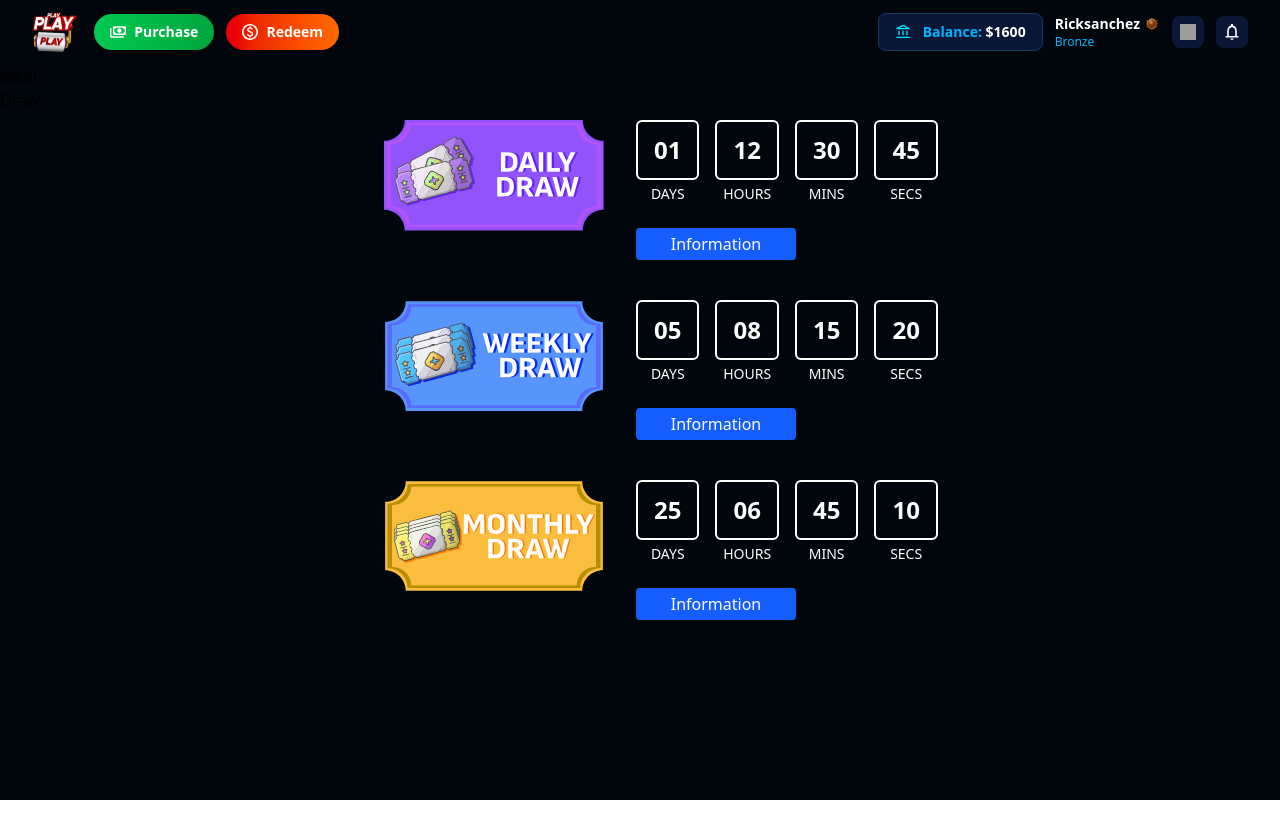
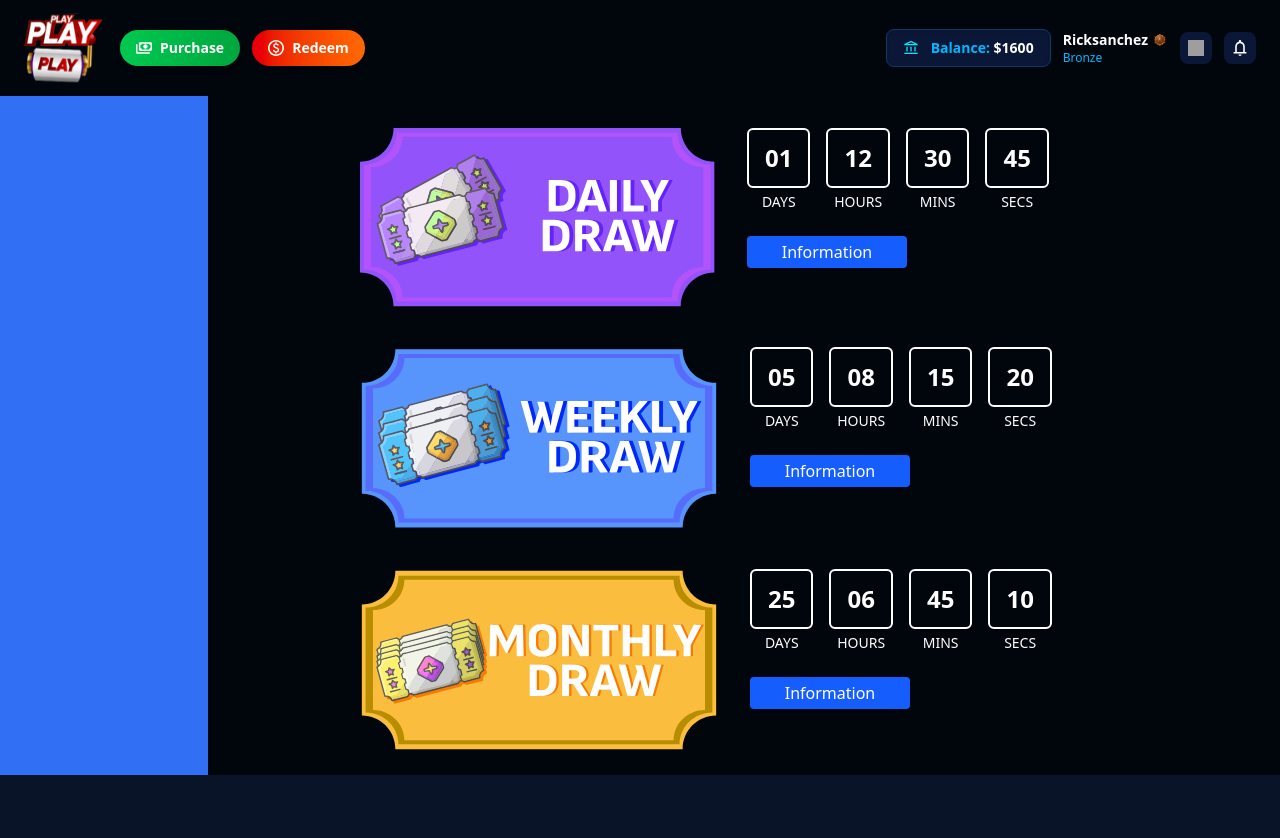
Before and after one commit to paolataboada/design-ui, a React (Vite) app: page /draws in a window 1280 px wide. Before the commit the page ends 800 px from the top, so only its background shows below. Built offline with nearby package versions, Linux system fonts and the light colour scheme; grey boxes are pictures that could not be loaded.

Commit message:
feat: cambios

```diff
--- a/src/modules/draws/pages/DrawsPage.tsx
+++ b/src/modules/draws/pages/DrawsPage.tsx
@@ -1,13 +1,17 @@
-import Navbar from "./components/Navbar.tsx";
-import Main from "./components/Main.tsx";
+import Footer from "./components/Footer";
+import Main from "./components/Main";
+import Navbar from "./components/Navbar";
 
 const DrawsPage = () => {
-    return (
-        <div className="min-h-screen" style={{ backgroundColor: "#01060D" }}>
-            <Navbar />
-            <Main />
-        </div>
-    )
-}
+  return (
+    <div className="min-h-screen flex flex-col" style={{ backgroundColor: "#01060D" }}>
+      {/* NAVBAR */}
+      <Navbar />
+      <Main />
+      {/* FOOTER */}
+      <Footer />
+    </div>
+  );
+};
 
 export default DrawsPage;
--- a/src/modules/draws/pages/components/DrawTicket.tsx
+++ b/src/modules/draws/pages/components/DrawTicket.tsx
@@ -31,7 +31,7 @@ const TicketItem = ({
 
   return (
     <div className="flex flex-col md:flex-row items-start gap-8 w-full max-w-4xl">
-      <img src={ticketSrc} alt={ticketAlt} className="w-55" />
+      <img src={ticketSrc} alt={ticketAlt} className="w-358px, h-182px" />
 
       {/* Contenido */}
       <div className="flex flex-col items-center md:items-start">
--- /dev/null
+++ b/src/modules/draws/pages/components/Footer.tsx
@@ -0,0 +1,9 @@
+const Footer = () => {
+    return (
+        <footer className="bg-[#0A1429] py-8">
+
+        </footer>
+    );
+}
+
+export default Footer;
--- a/src/modules/draws/pages/components/Main.tsx
+++ b/src/modules/draws/pages/components/Main.tsx
@@ -1,20 +1,24 @@
-import DrawTicket from "./DrawTicket.tsx";
+import DrawTicket from "./DrawTicket";
+import Sidebar from "./Sidebar";
 
 const Main = () => {
     return (
-        <>
-            <header className="draw-header">
-                <div className="money">
-                    <div className="money-img"></div>
-                    <p>6000</p>
+        <div className="flex flex-1">
+            <Sidebar />
+            <main className="flex-1 p-6 bg-[#01060D]">
+                <div className="max-w-6xl mx-auto">
+
+                    {/* Header del contenido
+                    <div className="mb-8">
+
+                    </div> */}
+                    <DrawTicket />
+
                 </div>
-                <h2 className="draw-title">Draw</h2>
-            </header>
-            <div className="content">
-                <DrawTicket />
-            </div>
-        </>
-    )
+            </main>
+
+        </div>
+    );
 }
 
-export default Main
+export default Main;
--- a/src/modules/draws/pages/components/Navbar.tsx
+++ b/src/modules/draws/pages/components/Navbar.tsx
@@ -1,68 +1,81 @@
 const Navbar = () => {
   return (
-    <nav className="bg-[#01060D] shadow-lg w-full">
-      <div className="max-w-7xl mx-auto px-4 sm:px-6 lg:px-8 py-3">
+   <nav className="bg-[#background: #01060D;
+] shadow-lg w-full">
+        <div className="mx-auto px-6 py-2">
           <div className="flex items-center justify-between">
             {/* LOGO */}
             <div className="flex items-center gap-3">
-            <img src="/svg/logoplay.svg" alt="Logo" className="h-10 w-auto" />
+              <img
+                src="/svg/logoplay.svg"
+                alt="Logo"
+                className="h-[80px] w-[80px]"
+              />
             </div>
 
             {/* MENU DESKTOP */}
             <div className="hidden md:flex items-center gap-3 mr-auto ml-4">
-            <a className="flex items-center gap-2 bg-gradient-to-r from-green-500 to-green-600 hover:from-green-400 hover:to-green-500 text-white font-semibold px-4 py-2 rounded-full shadow-md transition text-sm">
+              <button className="flex items-center gap-2 bg-gradient-to-r from-green-500 to-green-600 hover:from-green-400 hover:to-green-500 text-white font-semibold px-4 py-2 rounded-full shadow-md transition-all duration-200 text-sm">
                 <img src="/svg/money.svg" alt="money" className="h-4 w-4" />
                 Purchase
-            </a>
-            <a className="flex items-center gap-2 bg-gradient-to-r from-red-600 to-orange-500 hover:from-red-500 hover:to-orange-400 text-white font-semibold px-4 py-2 rounded-full shadow-md transition text-sm">
+              </button>
+              <button className="flex items-center gap-2 bg-gradient-to-r from-red-600 to-orange-500 hover:from-red-500 hover:to-orange-400 text-white font-semibold px-4 py-2 rounded-full shadow-md transition-all duration-200 text-sm">
                 <img src="/svg/dolar.svg" alt="redeem" className="h-4 w-4" />
                 Redeem
-            </a>
+              </button>
             </div>
 
-          {/* PERFIL */}
+            {/* PERFIL DESKTOP */}
             <div className="hidden md:flex items-center gap-3 text-white">
               <div className="flex items-center gap-3 bg-[#0B1736] text-[#00B7FF] px-4 py-2 rounded-lg border border-[#0E3A63] shadow-inner text-sm font-semibold">
                 <img src="/svg/bank.svg" alt="bank" className="h-4 w-4" />
-              <a>
+                <span>
                   Balance: <span className="text-white">$1600</span>
-              </a>
+                </span>
               </div>
               <div className="text-left leading-tight">
                 <p className="font-semibold text-sm flex items-center gap-1">
-                Ricksanchez <img src="/svg/medalla.svg" alt="rank" className="h-4 w-4 inline" />
+                  Ricksanchez{" "}
+                  <img
+                    src="/svg/medalla.svg"
+                    alt="rank"
+                    className="h-4 w-4 inline"
+                  />
                 </p>
                 <p className="text-[#00B7FF] text-xs font-medium">Bronze</p>
               </div>
-            <button className="p-2 bg-[#0B1736] rounded-lg hover:bg-[#102046] transition">
+              <button className="p-2 bg-[#0B1736] rounded-lg hover:bg-[#102046] transition-colors">
                 <img src="/svg/user.svg" alt="user" className="h-4 w-4" />
               </button>
-            <button className="p-2 bg-[#0B1736] rounded-lg hover:bg-[#102046] transition relative">
-              <img src="/svg/notifi.svg" alt="notification" className="h-4 w-4" />
+              <button className="p-2 bg-[#0B1736] rounded-lg hover:bg-[#102046] transition-colors relative">
+                <img
+                  src="/svg/notifi.svg"
+                  alt="notification"
+                  className="h-4 w-4"
+                />
               </button>
             </div>
 
-          {/* MOBILE BALANCE ONLY */}
+            {/* MOBILE */}
             <div className="md:hidden flex items-center gap-2 text-white">
-            {/* Balance */}
               <div className="flex items-center gap-1 px-2 py-1 text-[#00B7FF] text-[10px] font-semibold">
                 <img src="/svg/bank.svg" alt="bank" className="h-4 w-4" />
                 <span>$1600</span>
               </div>
-            {/* control */}
               <div className="flex items-center gap-1 px-2 py-1 text-[#00B7FF] text-[10px] font-semibold">
                 <img src="/svg/control.svg" alt="control" className="h-4 w-4" />
                 <span>$1000</span>
               </div>
-            {/* Rank */}
               <img src="/svg/medalla.svg" alt="rank" className="h-4 w-4" />
-            {/* Profile */}
-            <button className="p-1 bg-[#0B1736] rounded-md hover:bg-[#102046] transition">
+              <button className="p-1 bg-[#0B1736] rounded-md hover:bg-[#102046] transition-colors">
                 <img src="/svg/user.svg" alt="user" className="h-4 w-4" />
               </button>
-            {/* Notifications */}
-            <button className="p-1 bg-[#0B1736] rounded-md hover:bg-[#102046] transition relative">
-              <img src="/svg/notifi.svg" alt="notification" className="h-4 w-4" />
+              <button className="p-1 bg-[#0B1736] rounded-md hover:bg-[#102046] transition-colors relative">
+                <img
+                  src="/svg/notifi.svg"
+                  alt="notification"
+                  className="h-4 w-4"
+                />
               </button>
             </div>
           </div>
--- /dev/null
+++ b/src/modules/draws/pages/components/Sidebar.tsx
@@ -0,0 +1,7 @@
+const Sidebar = () => {
+    return (
+        <aside className="hidden lg:block w-[208px] bg-[#316ff5]"></aside>
+    )
+}
+
+export default Sidebar
```
Lines whose indentation alone changed are shown as unchanged.
